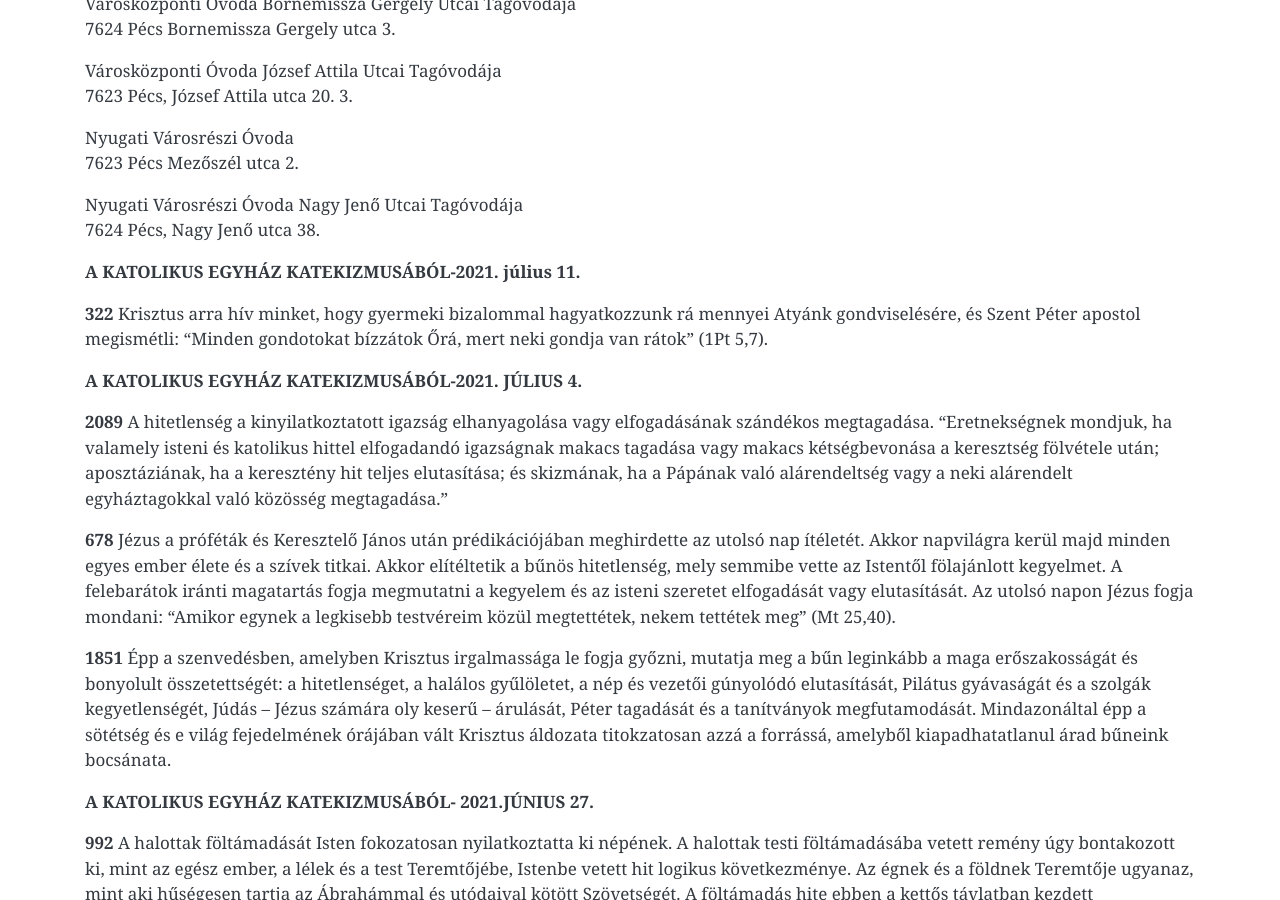
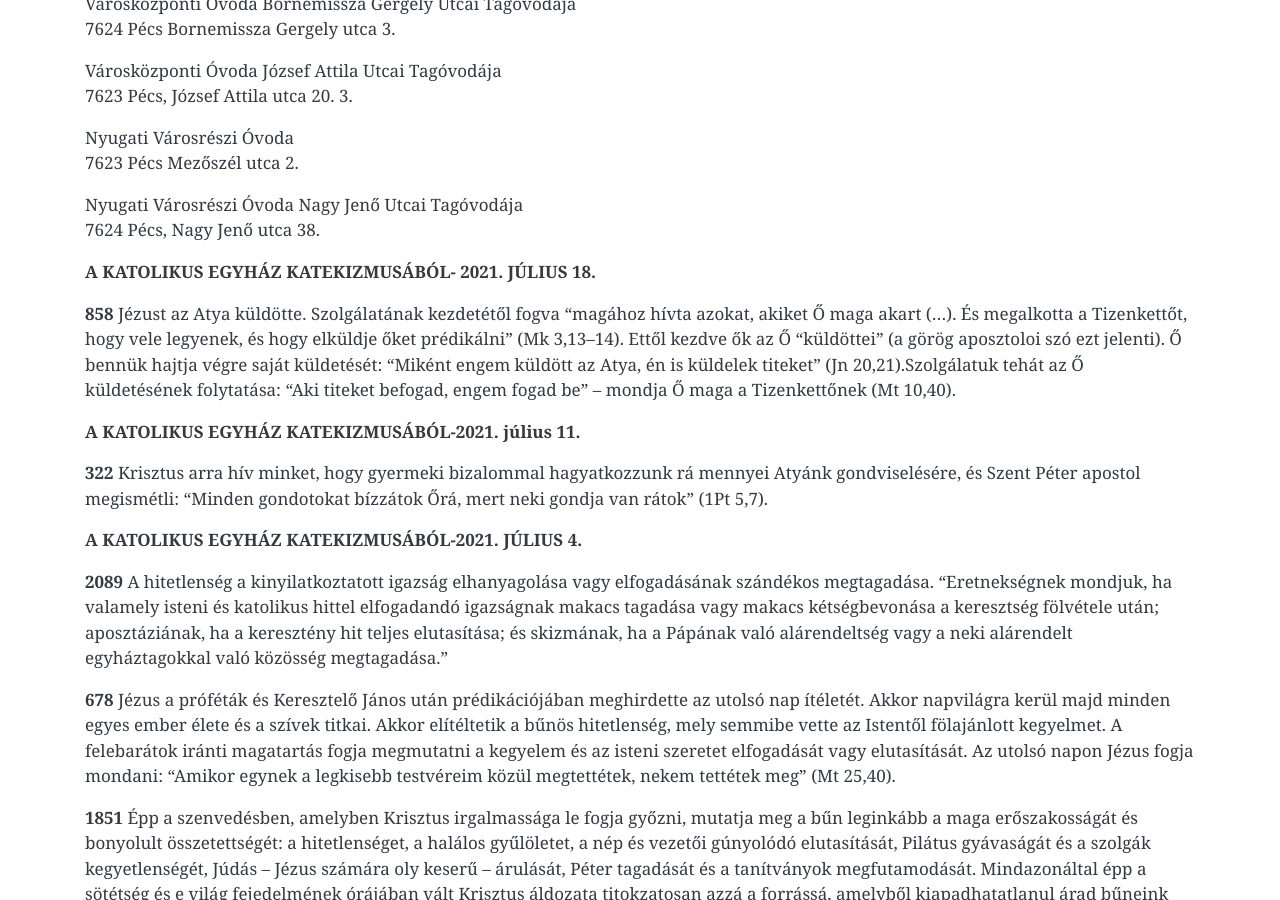
Before and after one commit to pecsi-ferences/pecsi-ferences.github.io, a Jekyll site: the page built from hittan.md, in a window 1280 px wide and 900 px high, scrolled down 664 px. Built offline with Jekyll 4.4.1, drawn with Linux system fonts in a browser that asks for light colours; nearby versions of some CDN libraries.

Commit message:
Update from Forestry.io Zoltán Dohány updated hittan.md

```diff
--- a/hittan.md
+++ b/hittan.md
@@ -34,6 +34,10 @@ Nyugati Városrészi Óvoda
 
 Nyugati Városrészi Óvoda Nagy Jenő Utcai Tagóvodája
 7624 Pécs, Nagy Jenő utca 38.
+
+**A KATOLIKUS EGYHÁZ KATEKIZMUSÁBÓL-                    2021. JÚLIUS 18.**
+
+**858** Jézust az Atya küldötte. Szolgálatának kezdetétől fogva "magához hívta azokat, akiket Ő maga akart (...). És megalkotta a Tizenkettőt, hogy vele legyenek, és hogy elküldje őket prédikálni" (Mk 3,13--14). Ettől kezdve ők az Ő "küldöttei" (a görög aposztoloi szó ezt jelenti). Ő bennük hajtja végre saját küldetését: "Miként engem küldött az Atya, én is küldelek titeket" (Jn 20,21).Szolgálatuk tehát az Ő küldetésének folytatása: "Aki titeket befogad, engem fogad be" -- mondja Ő maga a Tizenkettőnek (Mt 10,40).
 
 **A KATOLIKUS EGYHÁZ KATEKIZMUSÁBÓL-2021. július 11.**
 
```
